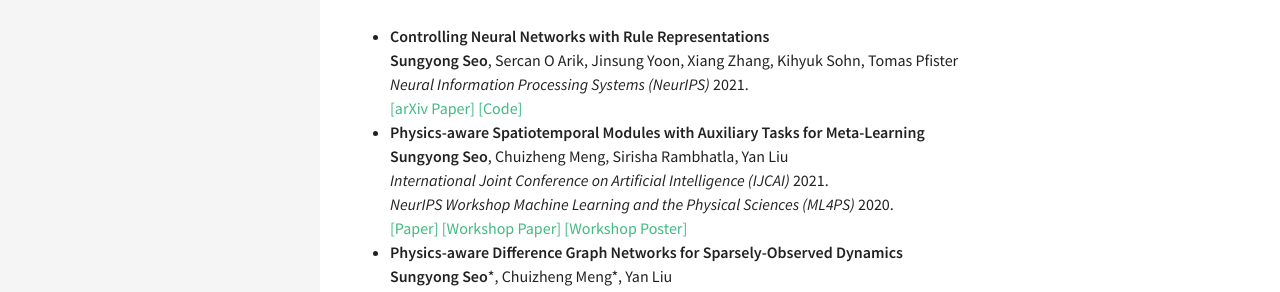
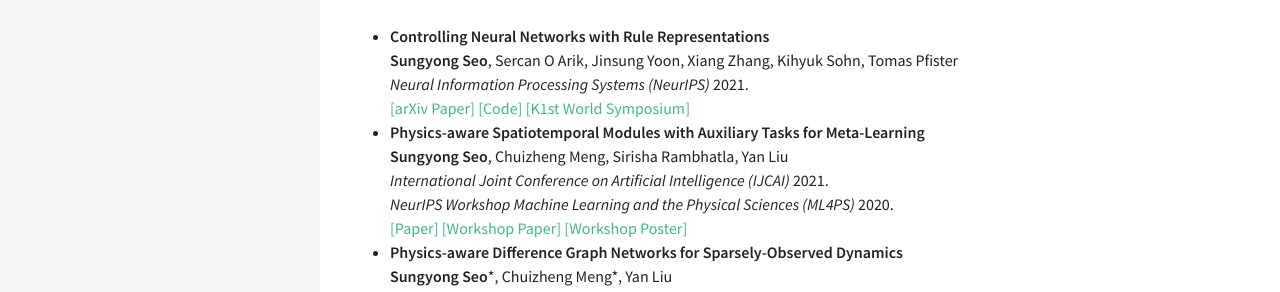
Before and after one commit to sungyongs/sungyongs.github.io, a Jekyll site: the page built from index.md, in a window 1280 px wide. Shown: the part 1032-1324 px from the top of the page. Built offline with Jekyll 4.4.1, drawn with Linux system fonts in a browser that asks for light colours.

Commit message:
Update index.md
add K1st World symposium link

```diff
--- a/index.md
+++ b/index.md
@@ -27,7 +27,7 @@
 - **Controlling Neural Networks with Rule Representations**<br>
 **Sungyong Seo**, Sercan O Arik, Jinsung Yoon, Xiang Zhang, Kihyuk Sohn, Tomas Pfister<br>
 *Neural Information Processing Systems (NeurIPS)* 2021.<br>
-[\[arXiv Paper\]](https://arxiv.org/abs/2106.07804) [\[Code\]](https://github.com/googleinterns/controllabledl)
+[\[arXiv Paper\]](https://arxiv.org/abs/2106.07804) [\[Code\]](https://github.com/googleinterns/controllabledl) [\[K1st World Symposium\]](https://www.youtube.com/watch?v=9EEtmK-l_3w)
 - **Physics-aware Spatiotemporal Modules with Auxiliary Tasks for Meta-Learning**<br>
 **Sungyong Seo**, Chuizheng Meng, Sirisha Rambhatla, Yan Liu<br>
 *International Joint Conference on Artificial Intelligence (IJCAI)* 2021.<br>
```
